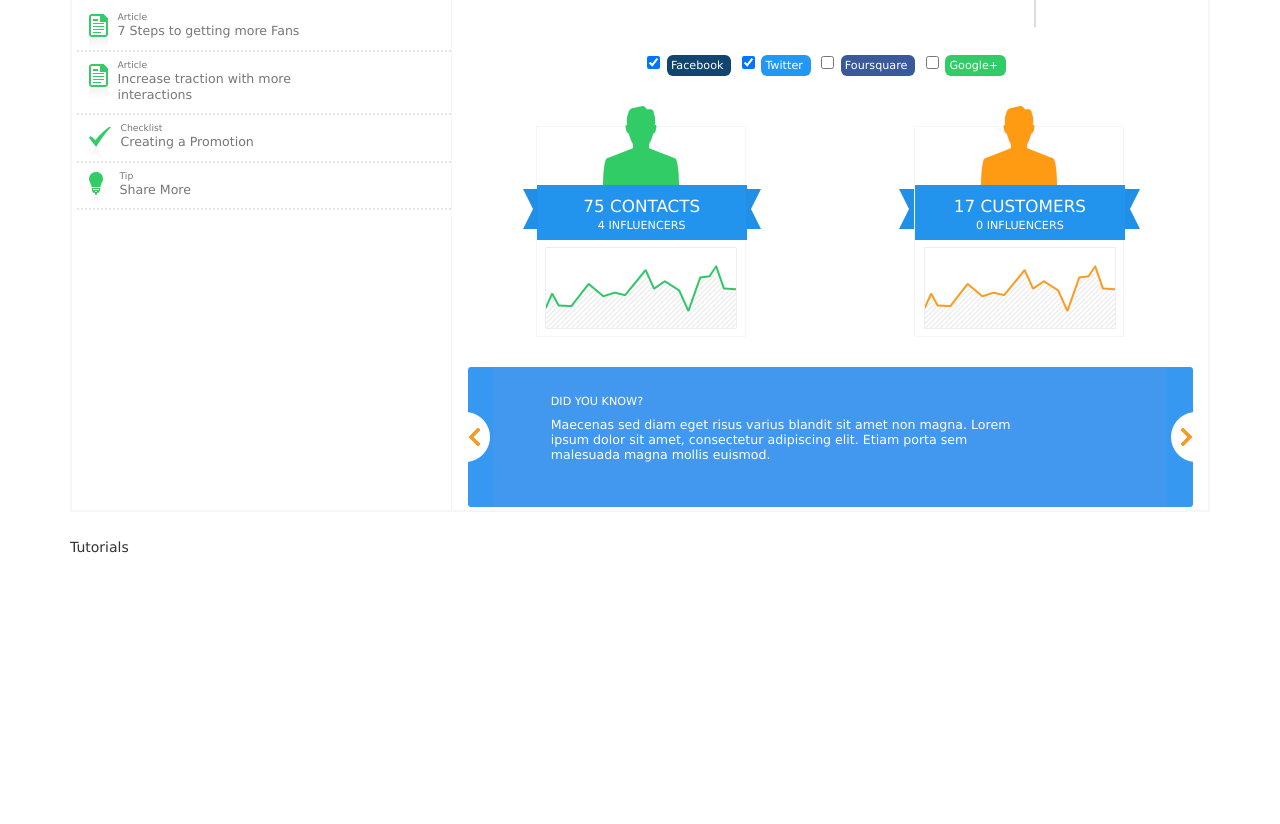
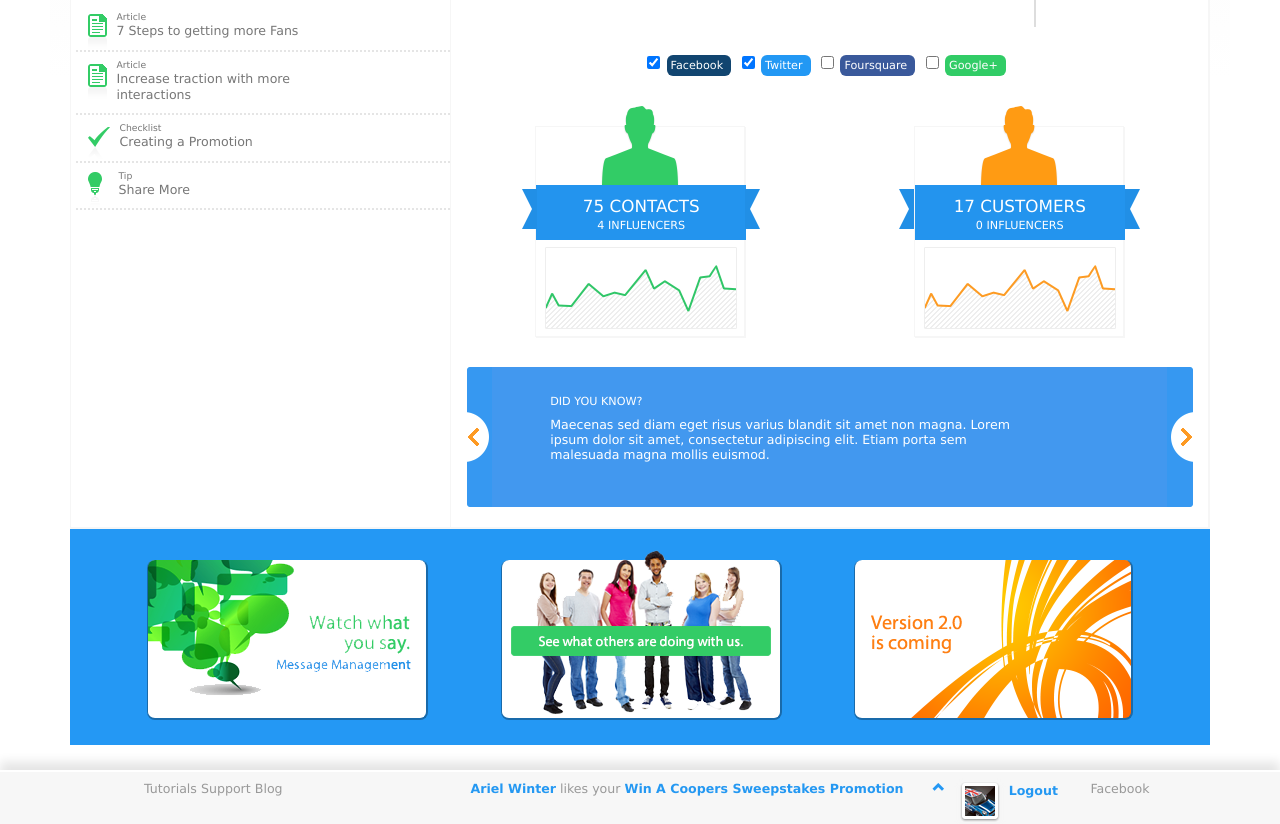
Before and after one commit to kwboyd/j586-project1, a plain HTML site: page index.html in a window 1280 px wide. Shown: the part 610-1434 px from the top of the page. Before the commit the page ends 1177 px from the top, so only its background shows below. Drawn offline with nearby package versions, Linux system fonts and the light colour scheme; files whose address does not match are found by name.

Commit message:
added promotions, began footer

```diff
--- a/css/sprites.css
+++ b/css/sprites.css
@@ -262,8 +262,8 @@
 }
 
 .see_how_others{
-	background-position: -567px -12px ;
-	width: 268px;
+	background-position: -561px -12px ;
+	width: 281px;
 	height: 171px;
 }
 
@@ -310,15 +310,15 @@
 }
 
 .version_2{
-	background-position: -279px -2px ;
-	width: 263px;
+	background-position: -263px -2px ;
+	width: 279px;
 	height: 160px;
 }
 
 .watch_what_you{
 	background-position: 0 -5px ;
-	width: 263px;
-	height: 150px;
+	width: 281px;
+	height: 160px;
 }
 
 .youtube_gray{
--- a/css/styles.css
+++ b/css/styles.css
@@ -34,7 +34,7 @@ h3 {
 }
 
 .border {
-    border-width: 0px 2px 2px 2px;
+    border-width: 0px 2px 2px 1px;
     border-style:solid;
     border-color:#f6f6f6;
 }
@@ -175,7 +175,7 @@ h3 {
 
 .icon_search:hover{
     background: url(sprites2.png) no-repeat;
-    background-position: -89px -42px ;
+    background-position: -89px -40px ;
     width: 23px;
     height: 22px;
 }
@@ -540,6 +540,7 @@ h3 {
     width: 210px;
     margin-left: auto;
     margin-right: auto;
+    box-shadow: 1px 1px #f6f6f6;
 }
 
 .ribbon_left {
@@ -591,6 +592,7 @@ h3 {
     width: 100%;
     background-color: #4298ef;
     margin-top: 30px;
+    margin-bottom: 20px;
 }
 
 .know-text {
@@ -629,8 +631,100 @@ h3 {
     #know-text-big {
         font-size: .8em;
     }
+    #know-text-small {
+        padding-top: 15px;
+    }
 }
 
 #analytics-row {
     border-left: 1px solid #f6f6f6;
 }
+
+/*PROMOTIONS*/
+.promotions-box {
+    background-color: #fff;
+    border-radius: 8px;
+    border-width: 0px 2px 2px 1px;
+    border-color: #196aaa;
+    border-style: solid;
+    margin-left: 3%;
+    margin-right: 3%;
+    display: inline-block;
+}
+
+.watch_what_you {
+    padding-right: 8px;
+}
+
+.see_how_others {
+    padding: 0px 4px;
+}
+
+.version_2 {
+    padding-left: 8px;
+}
+
+#promotions-row {
+    background-color: #2498f4;
+    margin: 0px 20px;
+    text-align: center;
+    padding: 20px 0px;
+}
+
+.see_how_others.bodies {
+    background-position: -561px -22px;
+    width: 281px;
+    height: 160px;
+    margin: 0px;
+}
+
+.see_how_others.hair {
+    background-position: -561px -11px;
+    width: 281px;
+    height: 11px;
+}
+
+#hair-box {
+    display: inline-block;
+    margin-left: 3%;
+    margin-right: 3%;
+}
+
+.version_2 {
+    margin-top: 10px;
+}
+
+/*FOOTER*/
+.footer-text {
+    display: inline-block;
+}
+
+#footer-row {
+    background-color: #f7f7f7;
+    box-shadow: 0px -8px 10px #e5e5e5;
+    border-top: 2px solid #fff;
+    color: #999999;
+    font-size: .9em;
+    padding-top: 8px;
+    text-align: center;
+}
+
+.footer-blue {
+    color: #2498f2;
+    font-weight: bold;
+    display: inline-block;
+}
+
+.glyphicon-chevron-up {
+    color: #2498f4;
+}
+
+.logout {
+    border-radius: 3px;
+    box-shadow: 0px 2px 4px 3px #f6f6f6;
+    display: inline-block;
+}
+
+#logout-column {
+    padding: 2px 0px;
+}
--- a/index.html
+++ b/index.html
@@ -266,20 +266,37 @@
                                 <div class="right_arrow">
                                 </div></a>
                         </div>
-
-
-
             </div> <!-- analytics -->
         </div> <!-- main content border-->
+        <div class="row">
+            <div id="promotions-row">
+                <div class="promotions-box watch_what_you"></div>
+                <div id="hair-box">
+                    <div class="see_how_others hair"></div>
+                    <div class="promotions-box see_how_others bodies"></div>
+                </div>
+                <div class="promotions-box version_2"></div>
+            </div> <!--promotions columns -->
+        </div> <!-- promotions row -->
         </div> <!-- gray background -->
 
     </div> <!-- closes container -->
+
+    <div class="row" id="footer-row">
+            <div class="col-sm-4">
+                <p class="footer-text">Tutorials</p>
+                <p class="footer-text">Support</p>
+                <p class="footer-text">Blog</p>
+            </div>
+            <div class="col-sm-5">
+            <p class="footer-blue">Ariel Winter</p> <p class="footer-text">likes your</p> <p class="footer-blue">Win A Coopers Sweepstakes Promotion</p>
+            <div class="glyphicon glyphicon-chevron-up right"></div>
+            </div>
+            <div class="col-sm-1" id="logout-column"><div class="logout left"></div><p class="footer-blue">Logout</p></div>
+            <div class="col-sm-1">Facebook</div>
+            <div class="span1"></div>
+        </div>
     </div> <!-- closes container fluid -->
-    <div class="row">
-        <div class="container">
-            <p>Tutorials</p>
-        </div>
-    </div> <!-- footer -->
     <!-- jQuery (necessary for Bootstrap's JavaScript plugins) -->
     <script src="https://ajax.googleapis.com/ajax/libs/jquery/1.11.3/jquery.min.js"></script>
     <!-- Include all compiled plugins (below), or include individual files as needed -->
```
Also changed, not shown: 1 other file.
